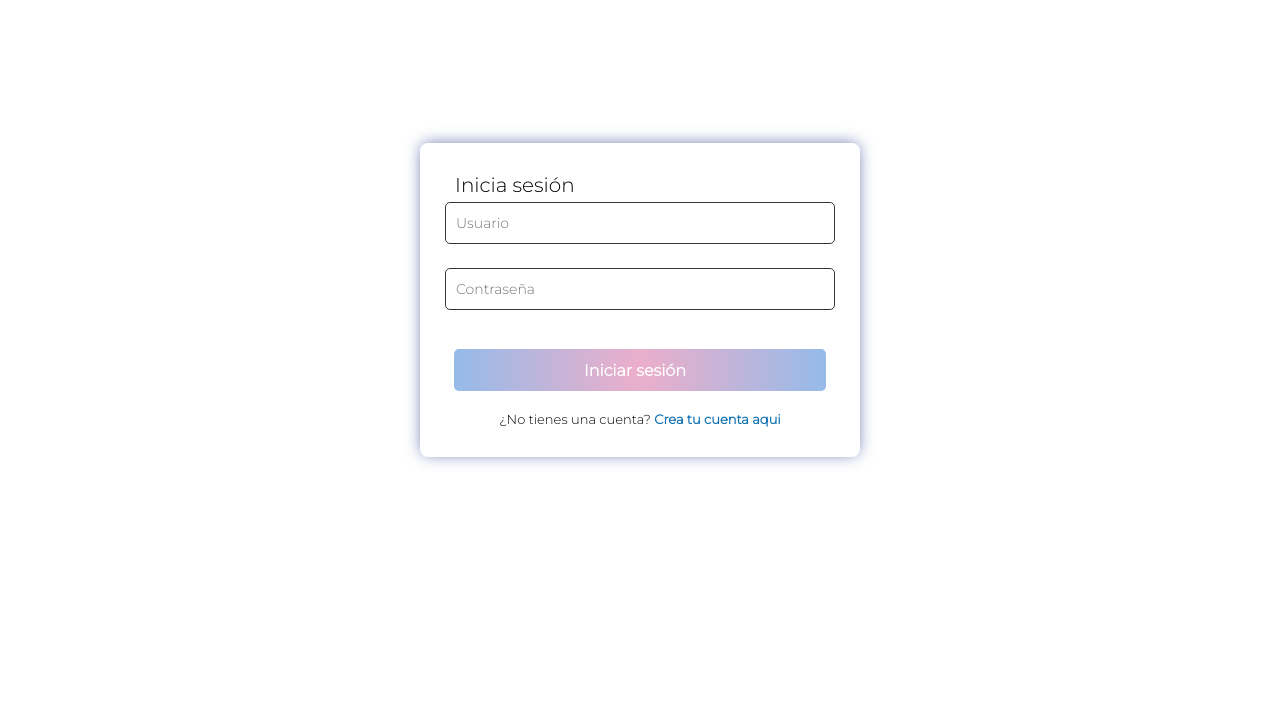
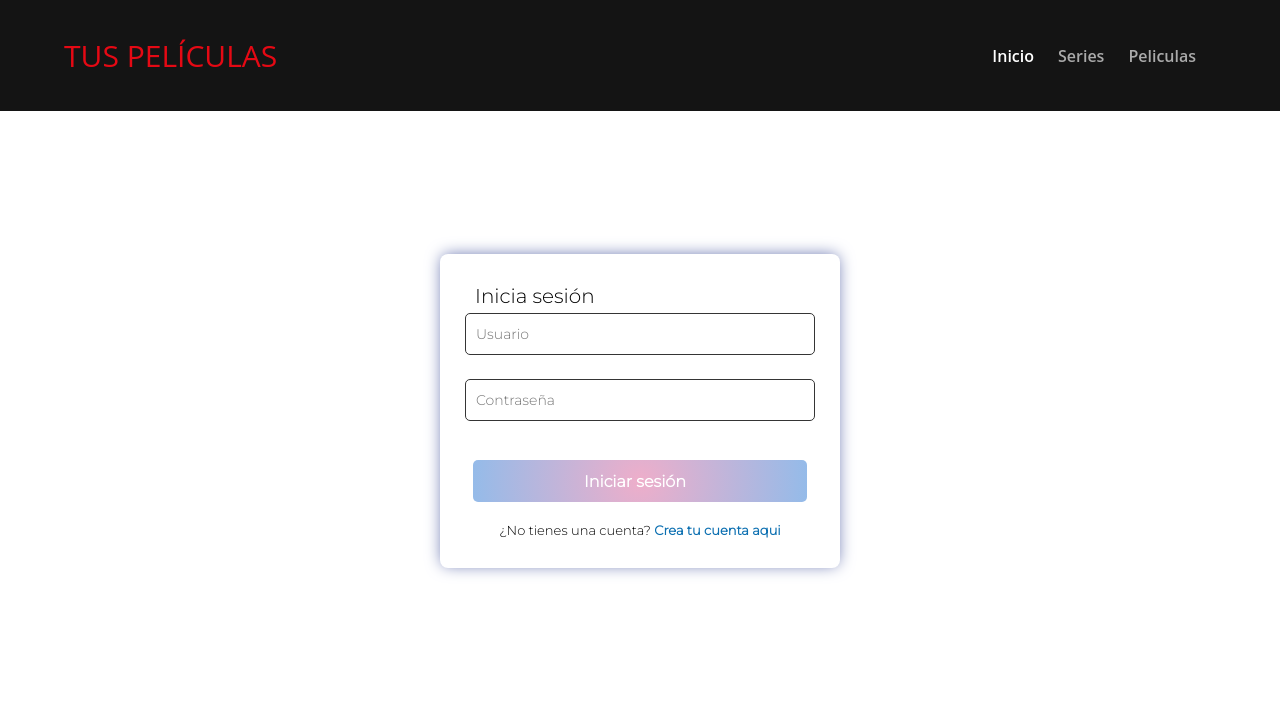
Before and after one commit to Miler98/proyecto_computacion, a PHP site: page /singin.html in a window 1280 px wide. Shown: the top 710 px of the page. Run offline with PHP 8.4, Linux system fonts and the light colour scheme; some libraries are stand-ins or nearby versions.

Commit message:
login
rutas + header

```diff
--- a/DB/inicio_sesion.php
+++ b/DB/inicio_sesion.php
@@ -16,7 +16,7 @@
         } else {
             echo'<script type="text/javascript">
             alert("Credenciales incorrectas");
-            window.location.href="../index.html";
+            window.location.href="../singin.html";
             </script>';
         }
     }
--- a/home.php
+++ b/home.php
@@ -23,10 +23,7 @@
 			<h2 class="logotipo">Tus Películas</h2>
 			<nav>
 				<a href="#" class="activo">Inicio</a>
-				<a href="tus_peliculas/series.html">Series</a>
-				<a href="peliculas/index.html">Películas</a>
-				<a href="#">Más Recientes</a>
-				<a href="#"><span class="material-symbols-outlined lead mr-2">shopping_cart</span>Mi Carrito</a>
+				<a href="peliculas/index.html"><span class="material-symbols-outlined lead mr-2">shopping_cart</span>Mi Carrito</a>
 
                 <div class="usuario">
                     <button class="btndesplegar" id="btn-perfil"></button>
--- a/singin.html
+++ b/singin.html
@@ -6,9 +6,21 @@
     <meta name="viewport" content="width=device-width, initial-scale=1.0">
     <title>login</title>
     <link rel="stylesheet" href="css/estilos.css">
+    <link rel="stylesheet" href="tus_peliculas/css/estilos1.css">
     <script src="//cdn.jsdelivr.net/npm/sweetalert2@11"></script>
 </head>
+<header>
+    <div class="contenedor">
+        <h2 class="logotipo">TUS PELÍCULAS</h2>
+        <nav>
+            <a href="tus_peliculas/index.html" class="activo">Inicio</a>
+            <a href="tus_peliculas/series.html">Series</a>
+            <a href="tus_peliculas/mas_recientes.html">Peliculas</a>
+        </nav>
+    </div>
+</header>
 <body>
+
     <div class="container login">
         <form action="DB/inicio_sesion.php" method="POST" name="frm_login" id="frm_login">
             <h1>Inicia sesión</h1>
--- /dev/null
+++ b/tus_peliculas/css/estilos1.css
@@ -0,0 +1,45 @@
+:root {
+	--rojo: #E50914;
+	--fondo: #141414;
+}
+
+* {
+	margin: 0;
+	padding: 0;
+	box-sizing: border-box;
+}
+
+.contenedor {
+	width: 90%;
+	margin: auto;
+}
+
+header {
+	padding: 35px 0;
+    background-color: #141414;
+}
+
+header .contenedor {
+	display: flex;
+	justify-content: space-between;
+	align-items: center;
+}
+
+header .logotipo {
+    font-family: 'Open Sans', sans-serif;
+	font-weight: normal;
+	color: var(--rojo);
+	font-size: 30px;
+}
+
+header nav a {
+    font-family: 'Open Sans', sans-serif;
+	color: #AAA;
+	text-decoration: none;
+	margin-right: 20px;
+}
+
+header nav a:hover,
+header nav a.activo {
+	color: #FFF;
+}
--- a/tus_peliculas/index.html
+++ b/tus_peliculas/index.html
@@ -16,8 +16,8 @@
 				<a href="series.html">Series</a>
 				<a href="/peliculas/index.html">Películas</a>
 				<a href="mas_recientes.html">Más Recientes</a>
-				<a href="/singin.html">Iniciar sesión</a>
-				<a href="/signup.html">Registrarse</a>
+				<a href="../singin.html">Iniciar sesión</a>
+				<a href="../signup.html">Registrarse</a>
 			</nav>
 		</div>
 	</header>
```
Also changed, not shown: signup.html (+11 -0 lines).
